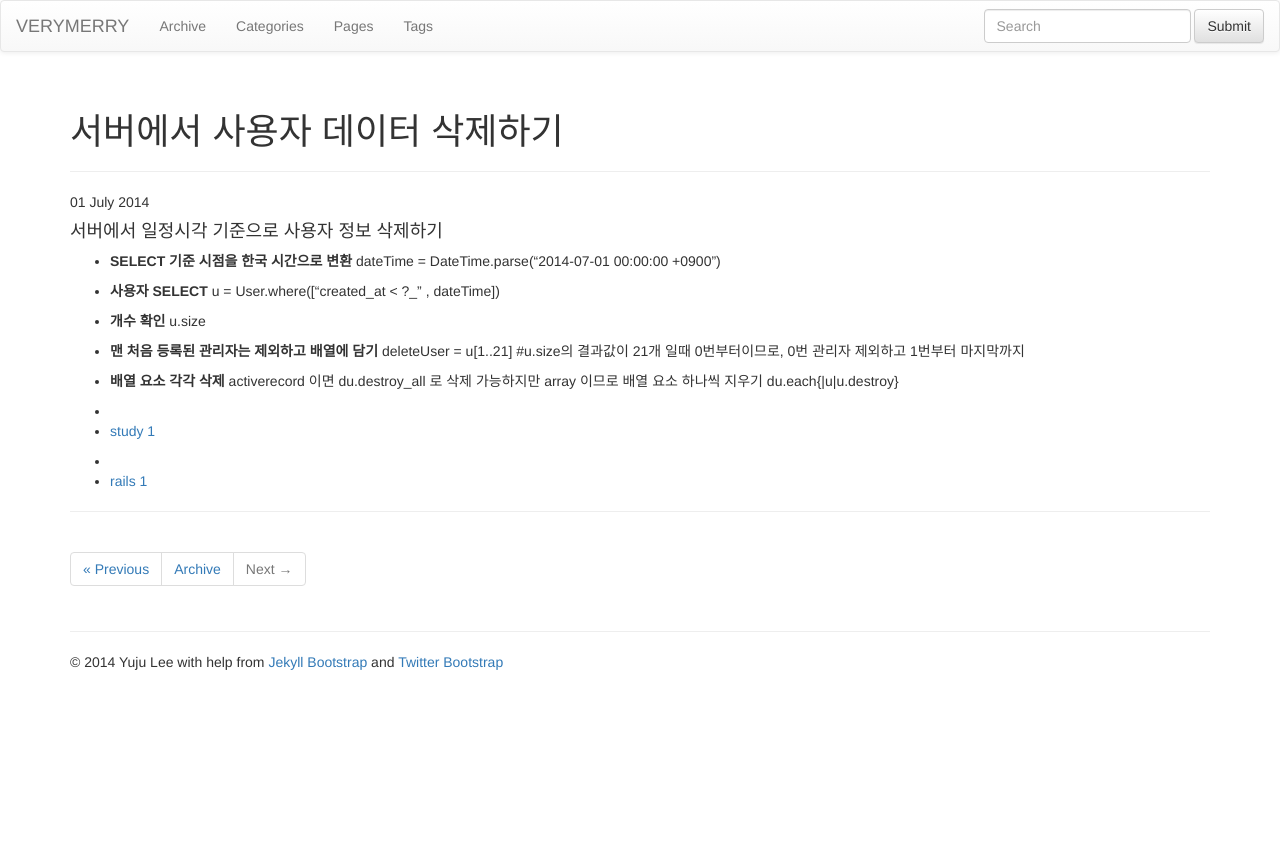
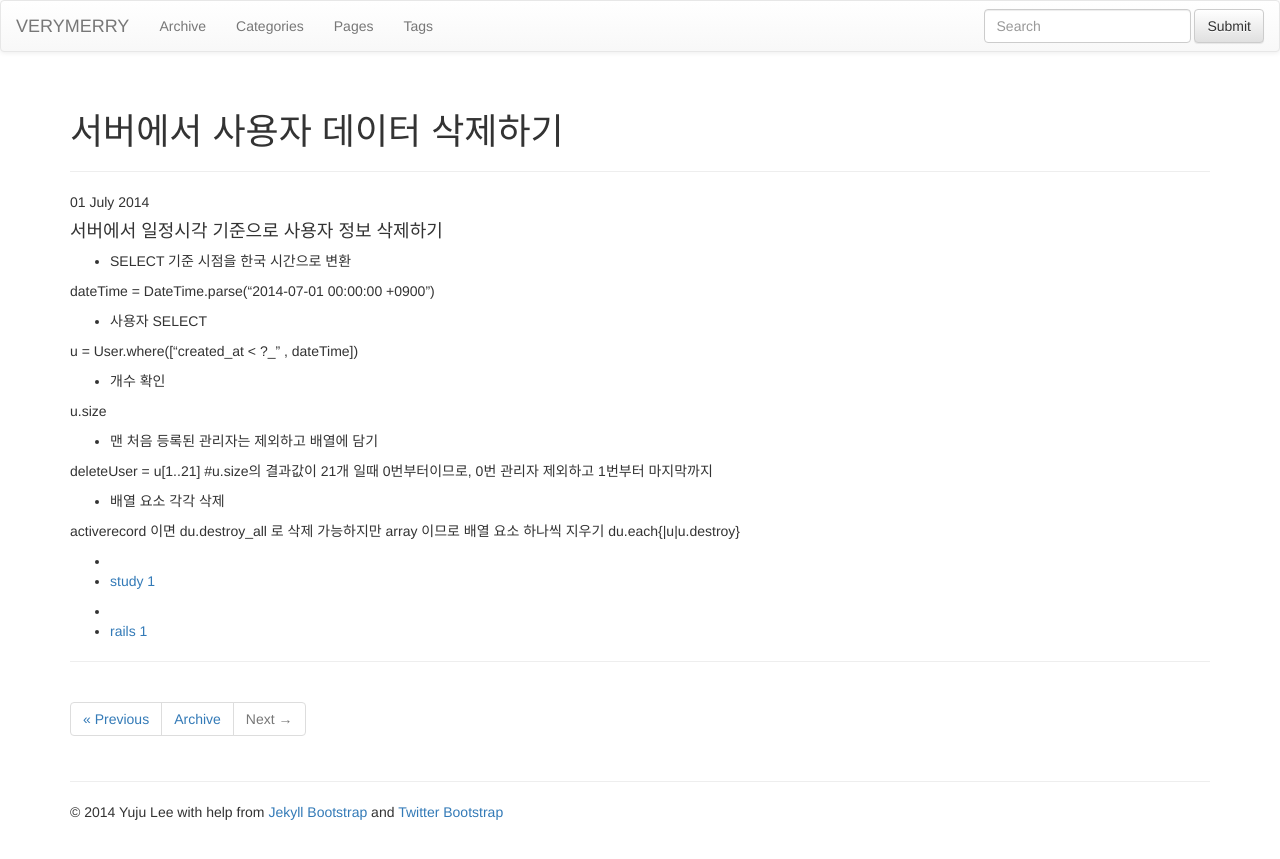
Before and after one commit to onsaemiro8318/onsaemiro8318.github.com, a Jekyll site: the page built from _posts/2014-07-01-delete-user-data-from-server.md, in a window 1280 px wide. Shown: the top 859 px of the page. Built offline with Jekyll 4.4.1, drawn with Linux system fonts in a browser that asks for light colours; nearby versions of some CDN libraries; library files that are not in the unit come from our copies.

Commit message:
editing content

```diff
--- a/_posts/2014-07-01-delete-user-data-from-server.md
+++ b/_posts/2014-07-01-delete-user-data-from-server.md
@@ -9,18 +9,23 @@ tags: [rails]
 
 #### 서버에서 일정시각 기준으로 사용자 정보 삭제하기
 
-- **SELECT 기준 시점을 한국 시간으로 변환**
+- SELECT 기준 시점을 한국 시간으로 변환
+
 dateTime = DateTime.parse("2014-07-01 00:00:00 +0900")
 
-- **사용자 SELECT**
+- 사용자 SELECT
+
 u = User.where(["created_at < ?_" , dateTime])
 
-- **개수 확인**
+- 개수 확인
+
 u.size
 
-- **맨 처음 등록된 관리자는 제외하고 배열에 담기**
+- 맨 처음 등록된 관리자는 제외하고 배열에 담기
+
 deleteUser = u[1..21]  #u.size의 결과값이 21개 일때 0번부터이므로, 0번 관리자 제외하고 1번부터 마지막까지
 
-- **배열 요소 각각 삭제**
+- 배열 요소 각각 삭제
+
 activerecord 이면 du.destroy_all 로 삭제 가능하지만 array 이므로 배열 요소 하나씩 지우기
 du.each{|u|u.destroy}
```
